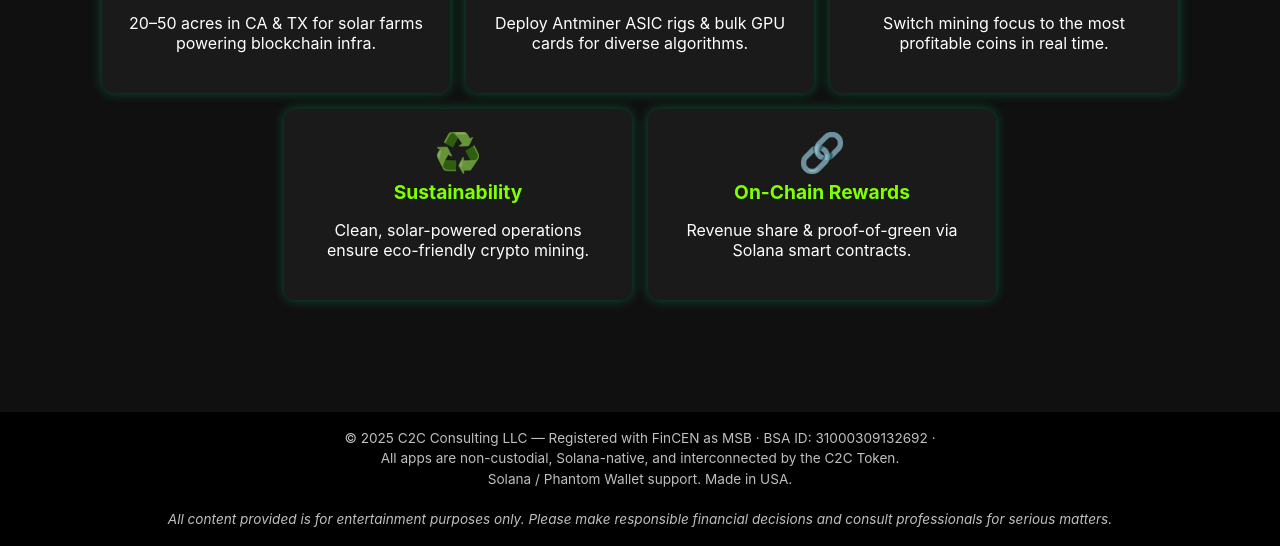
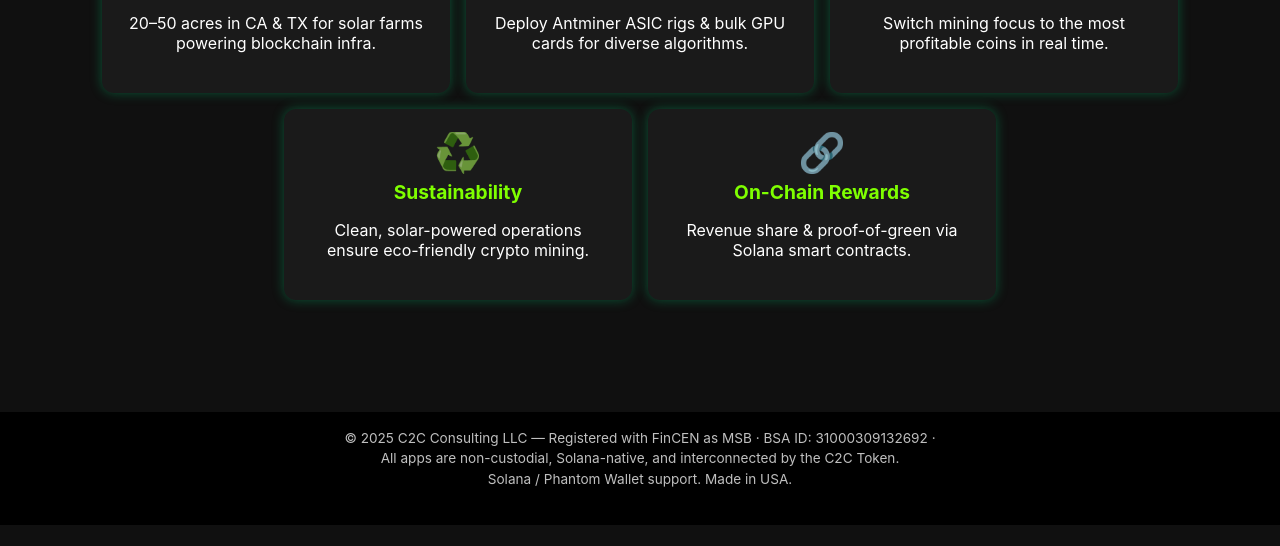
Before and after one commit to c2cUSA/solar.codetocapital.us, a plain HTML site: page index.html in a window 1280 px wide. Shown: the part 750-1296 px from the top of the page. After the commit the page ends 1275 px from the top, so only its background shows below. Drawn offline with Linux system fonts and the light colour scheme.

Commit message:
Update index.html

```diff
--- a/index.html
+++ b/index.html
@@ -93,7 +93,6 @@
     © 2025 C2C Consulting LLC — Registered with FinCEN as MSB · BSA ID: 31000309132692 ·<br/>
     All apps are non-custodial, Solana-native, and interconnected by the C2C Token.<br/>
     Solana / Phantom Wallet support. Made in USA.<br/><br/>
-    <em>All content provided is for entertainment purposes only. Please make responsible financial decisions and consult professionals for serious matters.</em>
   </footer>
 </body>
 </html>
```
